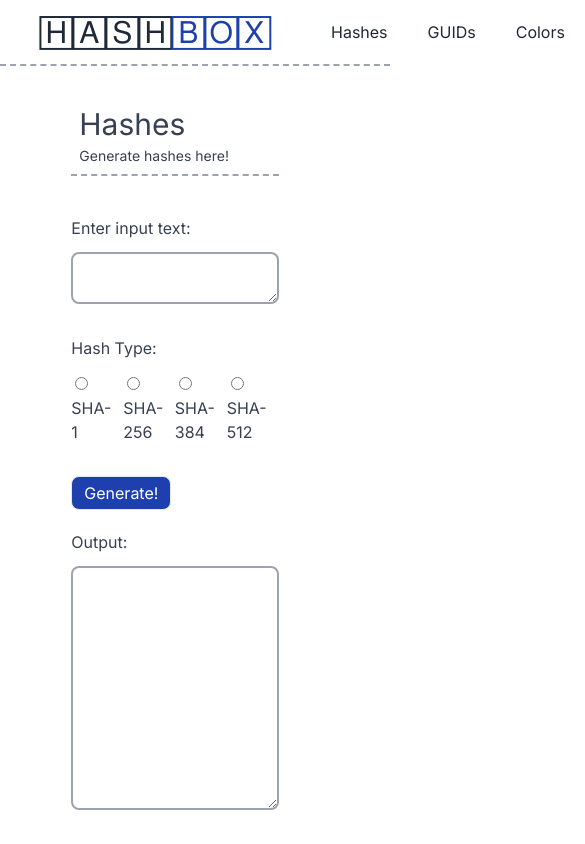
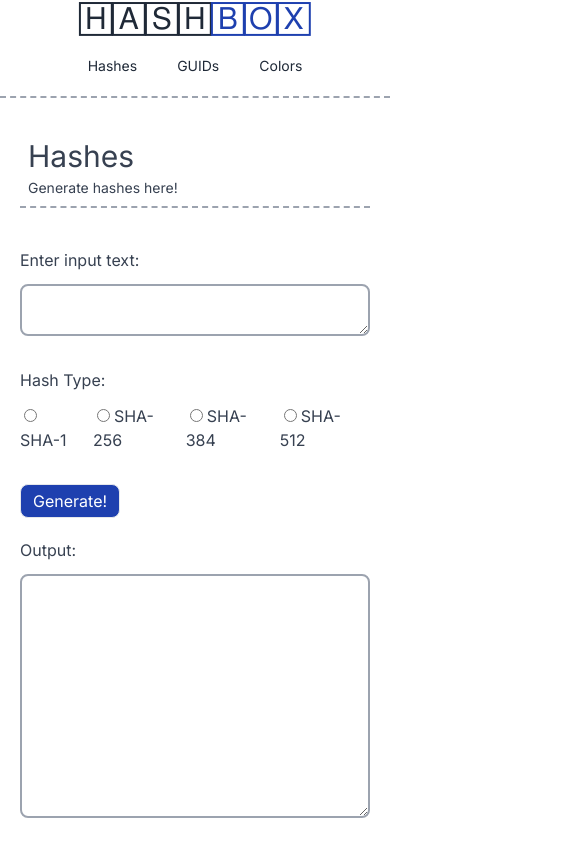
Before and after one commit to gabeFrancisco/hashbox, a Next.js app: page / in a window 390 px wide. Shown: the whole page, 585 px wide, since content can reach past the window. Built offline with nearby package versions, Linux system fonts and the light colour scheme.

Commit message:
fixed responsive layout bug

```diff
--- a/src/app/layout.tsx
+++ b/src/app/layout.tsx
@@ -33,12 +33,12 @@ export default function RootLayout({
       </Head>
       <body className={inter.className}>
         <Header />
-        <div className="flex flex-row">
-          <div className="flex flex-col items-start w-40"></div>
-          <div className="flex flex-col w-full px-16 text-gray-700">
+        <div className="flex flex-row w-full">
+          <div className="flex flex-col items-start lg:w-40"></div>
+          <div className="flex flex-col w-full mx-5 lg:px-16 text-gray-700">
             {children}
           </div>
-          <div className="flex flex-col items-end m-5  w-40"></div>
+          <div className="flex flex-col items-end lg:w-40"></div>
         </div>
       </body>
     </html>
--- a/src/components/Header.tsx
+++ b/src/components/Header.tsx
@@ -17,10 +17,10 @@ const Header = () => {
     }
   ];
   return (
-    <header className="flex flex-row items-center w-full border-b-2 border-gray-400 border-dashed">
-      <div className="text-3xl mx-10 text-gray-800">🄷🄰🅂🄷<span className="text-blue-800">🄱🄾🅇</span></div>
+    <header className="flex flex-col md:flex-row lg:flex-row  lg:w-full items-center border-b-2 border-gray-400 border-dashed">
+      <div className="text-3xl mx-10 text-gray-800 lg:text-md">🄷🄰🅂🄷<span className="text-blue-800">🄱🄾🅇</span></div>
       <div>
-        <ul className="flex flex-row text-gray-800">
+        <ul className="flex flex-row text-gray-800 text-sm lg:text-md">
           {links.map((el, key) => (
             <li className="m-5">
               <Link href={el.link}>{el.title}</Link>
```
